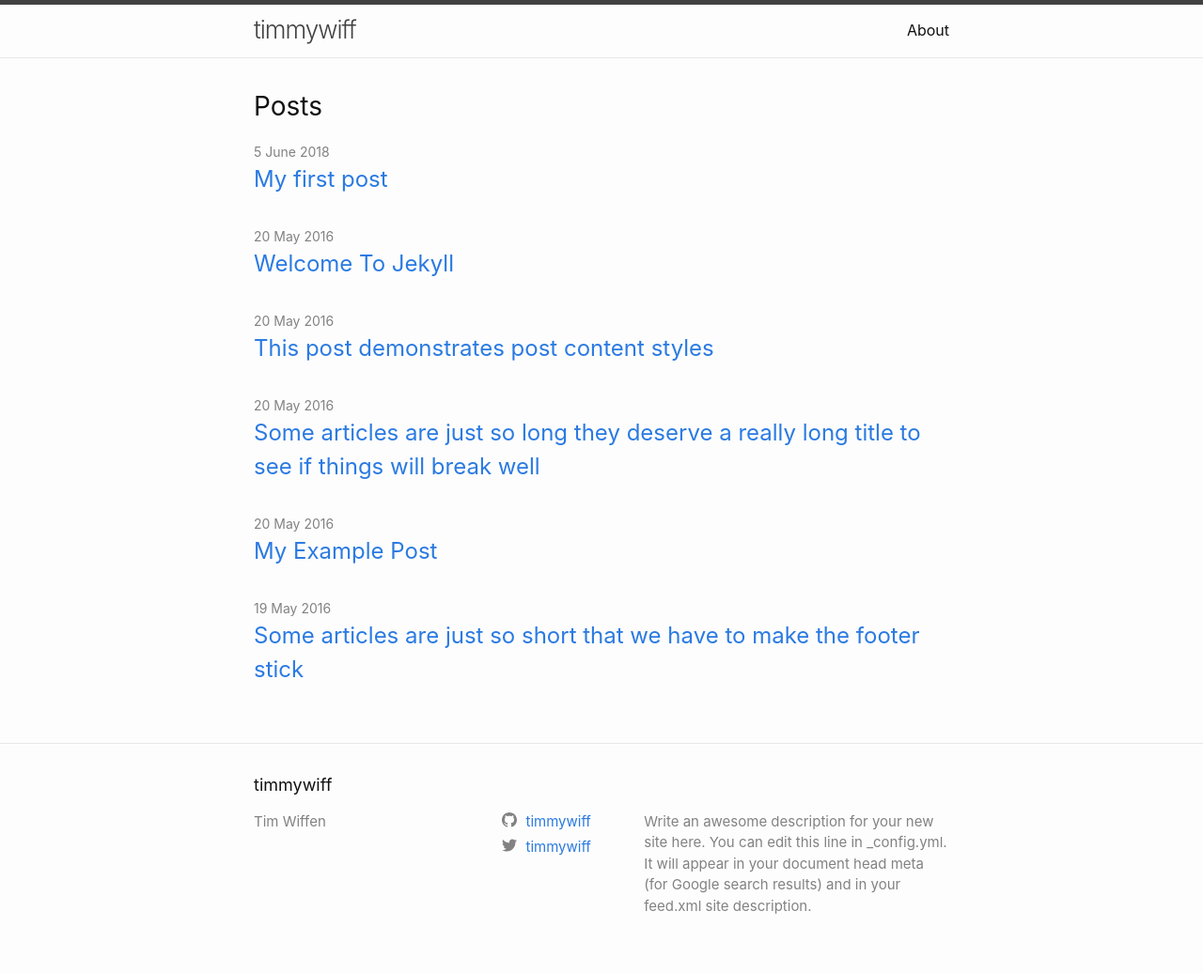
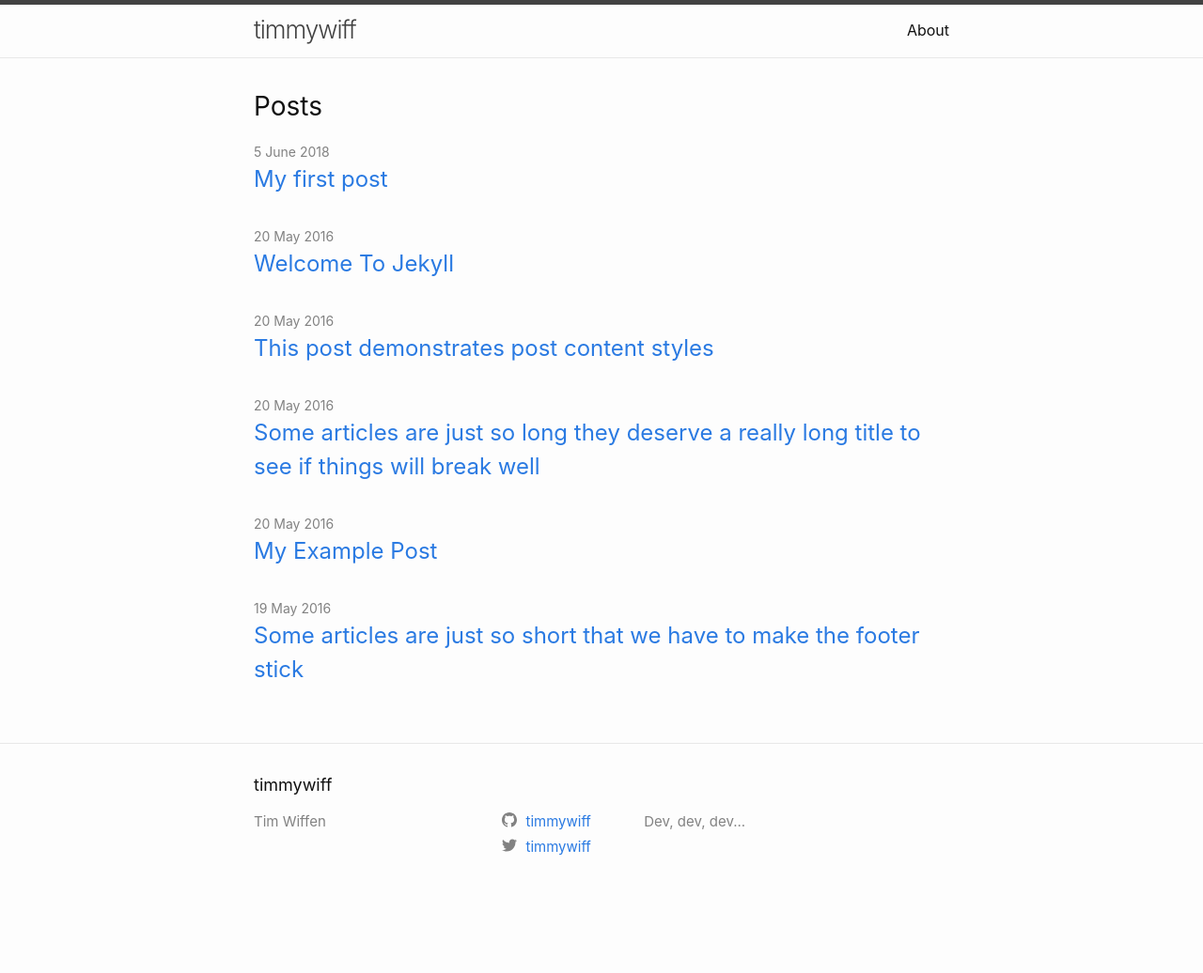
Before and after one commit to timmywiff/timmywiff.github.io, a Jekyll site: the page built from index.md, in a window 1280 px wide. Shown: the whole page at 94% size. Built offline with Jekyll 4.4.1, drawn with Linux system fonts in a browser that asks for light colours; after the commit the page ends 974 px from its top, so only the background shows below that.

Commit message:
new description

```diff
--- a/_config.yml
+++ b/_config.yml
@@ -1,10 +1,7 @@
 title: timmywiff
 author: Tim Wiffen
 # email: your-email@domain.com
-description: > # this means to ignore newlines until "twitter_username:"
-  Write an awesome description for your new site here. You can edit this
-  line in _config.yml. It will appear in your document head meta (for
-  Google search results) and in your feed.xml site description.
+description: Dev, dev, dev...
 
 # social links
 twitter_username: timmywiff
```
